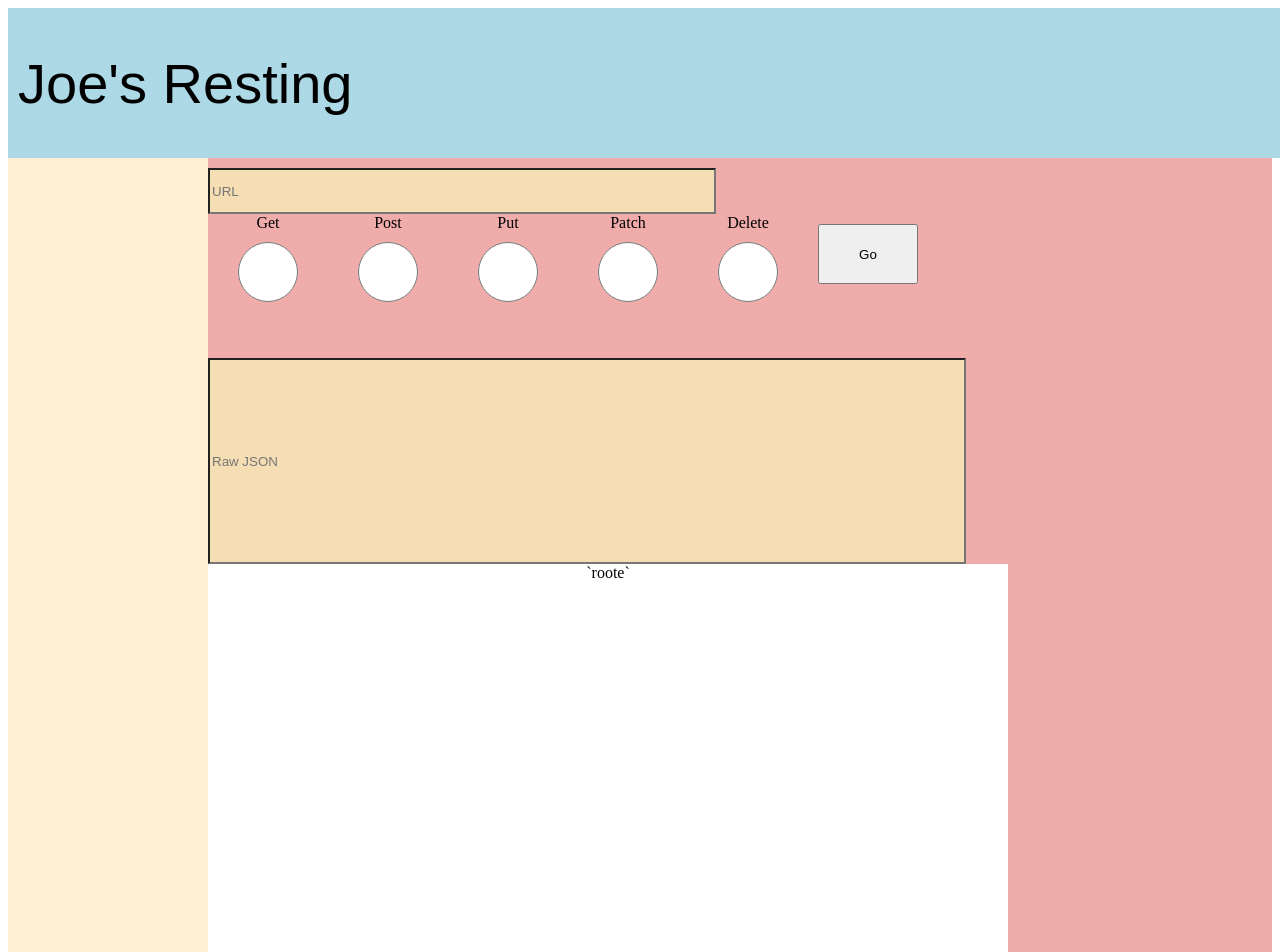
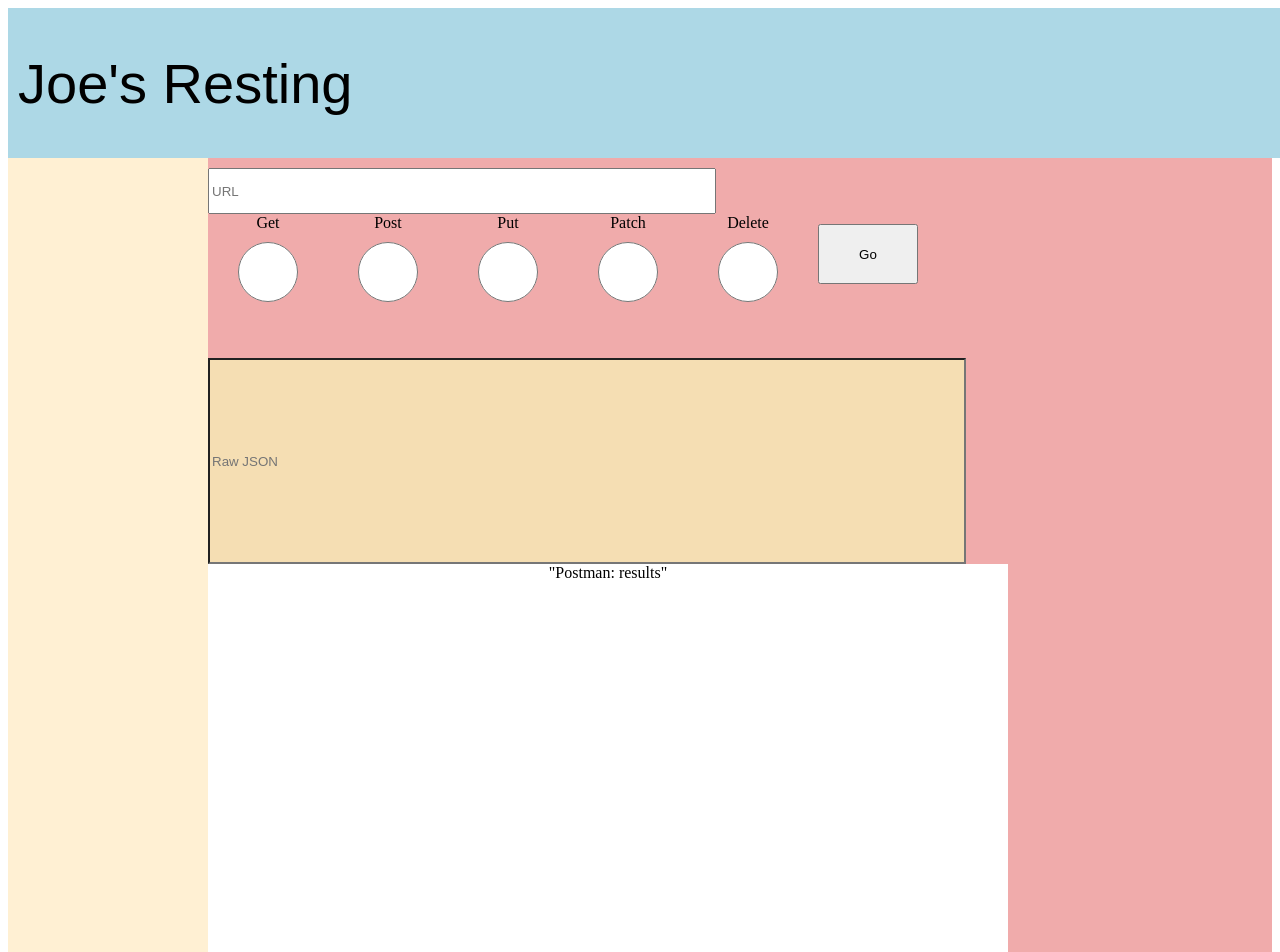
Before and after one commit to jdavisfsdev/FE-LAB--04, a React app: page / in a window 1280 px wide. Shown: the top 952 px of the page. Built offline with nearby package versions, Linux system fonts and the light colour scheme.

Commit message:
get GETs and displays

```diff
--- a/src/components/RawBody.jsx
+++ b/src/components/RawBody.jsx
@@ -5,7 +5,7 @@ import RawBodyCSS from './RawBody.module.css';
 export default function RawBody({ onChange, body }) {
   return (
     <div>
-      <input onChange={onChange} name="body" placeholder="Raw JSON" type="text" value={body} />
+      <input className={RawBodyCSS.input} onChange={onChange} name="body" placeholder="Raw JSON" type="text" value={body} />
     </div>
   );
 }
--- a/src/components/RawBody.module.css
+++ b/src/components/RawBody.module.css
@@ -1,4 +1,4 @@
-input {
+.input {
     width: 750px;
     height: 200px;
     background: wheat;
--- a/src/components/ResponseBody.jsx
+++ b/src/components/ResponseBody.jsx
@@ -5,7 +5,7 @@ import ResponseBodyCSS from './ResponseBody.module.css';
 export default function ResponseBody({ results }) {
   return (
     <div className={ResponseBodyCSS.body} name="results" value={results}>
-     `roote`
+      {JSON.stringify(results)}
     </div>
   );
 }
--- a/src/container/MainRest.jsx
+++ b/src/container/MainRest.jsx
@@ -4,19 +4,19 @@ import UrlAndButtons from '../components/UrlAndButtons';
 import ResponseBody from '../components/ResponseBody';
 import History from '../components/History';
 import MainRestCSS from './MainRest.module.css';
-import { arrayOf } from 'prop-types';
 import RawBody from '../components/RawBody';
 
-const fetchFunction = async (url, method) => {
-  if(method === 'GET') {
-    const res = await fetch(url);
+const fetchFunction = async (url, method, raw) => {
+  if(method !== 'GET') {
+    const res = await fetch(url, {
+      method: `${method}`,
+      body: JSON.stringify(raw)
+    });
     const json = await res.json();
-    console.log('this is json', json);
-    return ;
+    console.log('this is body', raw);
+    return json;
   }
-  const res = await fetch(url, {
-    method: `${method}`,
-  });
+  const res = await fetch(url);
   const json = res.json();
   return json;
 };
@@ -25,7 +25,7 @@ export default class MainRest extends Component {
     state = {
       url: '',
       method: '',
-      results: '',
+      results: 'Postman: results',
       body: '',
       history: []
     }
@@ -38,6 +38,7 @@ export default class MainRest extends Component {
       e.preventDefault();
       const response = await fetchFunction(this.state.url, this.state.method);
       this.setState({ results: response });
+
     }
 
     render() {
```
